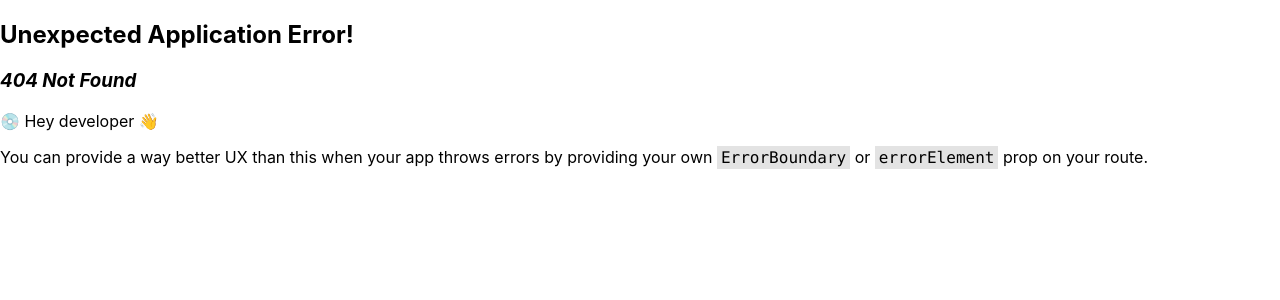
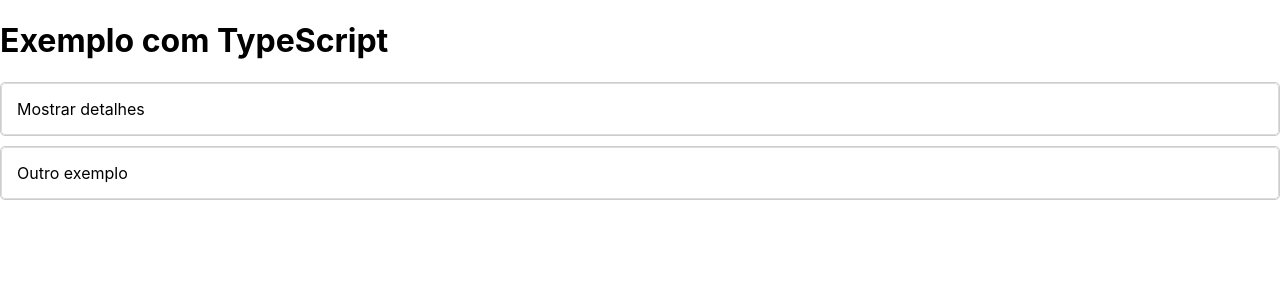
Before and after one commit to Kaio-d-silva/Pi-React, a React (Create React App) app: page /teste in a window 1280 px wide. Before the commit this address had no page. Shown: the top 300 px of the page. Built offline with nearby package versions, Linux system fonts and the light colour scheme.

Commit message:
collapse

```diff
--- /dev/null
+++ b/src/assets/css/Collapse.module.css
@@ -0,0 +1,28 @@
+.collapse {
+    border: 1px solid #ccc;
+    border-radius: 5px;
+    margin: 10px 0;
+    overflow: hidden;
+    transition: all 0.3s ease;
+  }
+
+  .collapseTitle {
+    background-color: #fff;
+    padding: 15px;
+    border: 1px solid #ddd;
+    border-radius: 4px;
+    display: flex;
+    justify-content: space-between;
+    align-items: center;
+    box-shadow: 0 1px 3px rgba(0,0,0,0.05);
+  }
+
+  .collapse[open] .collapse-title {
+    background-color: #e0e0e0;
+  }
+
+  .collapseContent {
+    padding: 12px 16px;
+    background-color: #ffffff;
+    border-top: 1px solid #ccc;
+  }
--- a/src/assets/css/PadraoFormularioSimples.module.css
+++ b/src/assets/css/PadraoFormularioSimples.module.css
@@ -2,11 +2,10 @@
 
 
   .organizaGeral {
-    /* Wrapper if needed, body styling often suffices for centering */
     width: 100%;
     display: flex;
     justify-content: center;
-    height: 90vh;
+    height: 100vh;
 
   }
 
@@ -17,7 +16,7 @@
     padding: 24px;
     width: 100%;
     /* Adjusted width to better fit content like in image */
-    max-width: 60%;
+    /* max-width: 60%; */
     box-sizing: border-box;
   }
 
--- /dev/null
+++ b/src/components/Collapse.tsx
@@ -0,0 +1,20 @@
+import React, { ReactNode } from 'react';
+
+import style from  '../assets/css/Collapse.module.css';
+
+
+interface CollapseProps {
+  title: string;
+  children: ReactNode;
+}
+
+const Collapse: React.FC<CollapseProps> = ({ title, children }) => {
+  return (
+    <details className={style.collapse}>
+      <summary className={style.collapseTitle}>{title}</summary>
+      <div className={style.collapseContent}>{children}</div>
+    </details>
+  );
+};
+
+export default Collapse;
--- a/src/components/HistoricoFormularios.tsx
+++ b/src/components/HistoricoFormularios.tsx
@@ -1,14 +1,14 @@
 import React, {useState} from 'react';
 import styles from '../assets/css/HistoricoFormularios.module.css'; // Seu CSS existente
 import { useNavigate } from 'react-router-dom';
+import Collapse from "./Collapse";
+import DetalhesFormulario from './DetalhesFormulario';
 
 
-// Interface para os dados dos formulários preenchidos (exemplo)
 interface FilledForm {
-    id: string | number;
-    date: string; // Formato YYYY-MM-DD para facilitar ordenação e Date()
-    type: string; // Ex: "Glicemia", "Diálise"
-    // Outros dados do formulário poderiam estar aqui
+    id: number;
+    date: string;
+    type: string;
 }
 const HistoricoFormularios = () => {
     // Olhar depois
@@ -20,7 +20,6 @@
         { id: 4, date: '2023-10-20', type: 'Controle de Glicemia' },
     ]);
 
-     // Função para formatar a data para exibição (dd/mm/aaaa)
     const formatDate = (dateString: string) => {
         const [year, month, day] = dateString.split('-');
         return `${day}/${month}/${year}`;
@@ -38,15 +37,9 @@
                 <ul className={styles.historicoLista}>
                     {filledForms.sort((a, b) => new Date(b.date).getTime() - new Date(a.date).getTime()) // Ordena mais recentes primeiro
                         .map(form => (
-                            <li key={form.id} className={styles.historicoItem}>
-                                <span className={styles.historicoData}>Data: {formatDate(form.date)}</span>
-                                <span className={styles.historicoTipo}>Tipo: {form.type}</span>
-                                {/* Você pode adicionar um botão/link para ver detalhes do formulário aqui */}
-                                <button
-                                className={styles.btnVerDetalhes}
-                                onClick={detalhes}
-                                >Ver Detalhes</button>
-                            </li>
+                            <Collapse title={`Data : ${formatDate(form.date)} Tipo : ${form.type} `}>
+                                <DetalhesFormulario/>
+                            </Collapse>
                         ))}
                 </ul>
             ) : (
--- a/src/config/route.tsx
+++ b/src/config/route.tsx
@@ -13,6 +13,7 @@
 import ControleGlicemiaForm from "../views/ControleGlicemia";
 import ContainerFormularios from "../components/ContainerFormularios";
 import DetalhesFormulario from "../components/DetalhesFormulario";
+import Teste from "../views/Teste";
 // import path from "path";
 // import { emitKeypressEvents } from "readline";
 
@@ -41,6 +42,7 @@
   createRoutesFromElements(
     <>
       <Route path="/login" element={<Login />} />
+      <Route path="/teste" element={<Teste />} />
       <Route path="/formulario" element={<Formulario />} />
       <Route path="/glicemia" element={<ControleGlicemiaForm />} />
       <Route path="/formularios" element={<ContainerFormularios />} />
--- a/src/views/CadastroPaciente.tsx
+++ b/src/views/CadastroPaciente.tsx
@@ -38,7 +38,7 @@
                                     <div className={styles.informacoesPaciente}>
                                         <div>
                                             <label className={styles.labelCadastroPaciente} htmlFor="nome"><b>Nome </b></label>
-                                            <input className={styles.inputCadastroPaciente} type="text" id="nome"  defaultValue="Kaio Mendes"/>
+                                            <input className={styles.inputCadastroPaciente} type="text" id="nome" />
                                         </div>
                                         <div>
                                             <label className={styles.labelCadastroPaciente} htmlFor="data-nascimento"><b>Data de nascimento</b></label>
@@ -46,15 +46,15 @@
                                         </div>
                                         <div>
                                             <label className={styles.labelCadastroPaciente} htmlFor="cpf"><b>CPF</b></label>
-                                            <input className={styles.inputCadastroPaciente} type="text" id="cpf" defaultValue="097.933.510-80"/> {/* CPF geralmente é texto para incluir . e - */}
+                                            <input className={styles.inputCadastroPaciente} type="text" id="cpf" />
                                         </div>
                                         <div>
                                             <label className={styles.labelCadastroPaciente} htmlFor="telefone"><b>Telefone</b></label>
-                                            <input className={styles.inputCadastroPaciente} type="tel" id="telefone" defaultValue="(67) 9 9234 - 2565"/>
+                                            <input className={styles.inputCadastroPaciente} type="tel" id="telefone"/>
                                         </div>
                                         <div>
                                             <label className={styles.labelCadastroPaciente} htmlFor="whatsapp"><b>WhatsApp</b></label> {/* Corrigido 'whatssap' */}
-                                            <input className={styles.inputCadastroPaciente} type="tel" id="whatsapp" defaultValue="(67) 9 9234 - 2565"/>
+                                            <input className={styles.inputCadastroPaciente} type="tel" id="whatsapp"/>
                                         </div>
                                         <div>
                                             <label className={styles.labelCadastroPaciente} htmlFor="status"><b>Status</b></label> {/* Campo CEP estava duplicado, assumi que era Status */}
--- /dev/null
+++ b/src/views/Teste.tsx
@@ -0,0 +1,21 @@
+import Collapse from "../components/Collapse"
+
+const Teste = () => {
+    return (
+        <div>
+          <h1>Exemplo com TypeScript</h1>
+          <Collapse title="Mostrar detalhes">
+            <p>Este conteúdo está dentro de um Collapse com TypeScript.</p>
+          </Collapse>
+          <Collapse title="Outro exemplo">
+            <ul>
+              <li>Item A</li>
+              <li>Item B</li>
+            </ul>
+          </Collapse>
+        </div>
+      );
+};
+
+
+export default Teste
```
Also changed, not shown: 1 other file (tests, documents, lock files or other folders).
